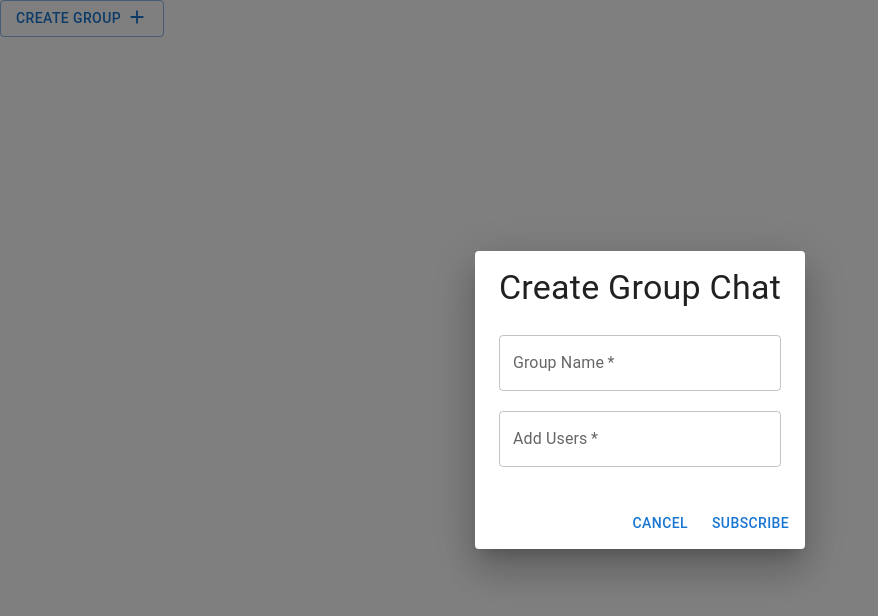
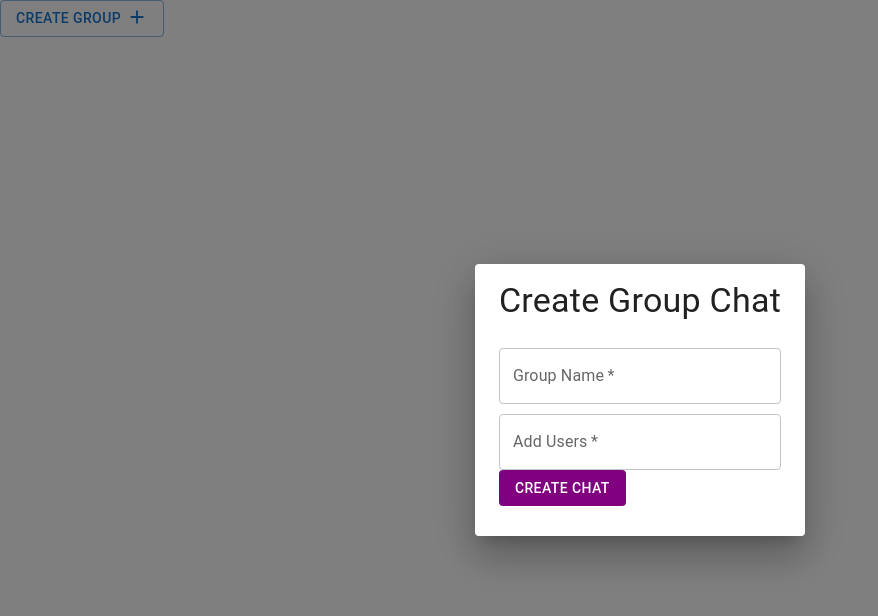
Before and after one commit to gauravsahay007/Simple.CHAT-Client-, a React (Create React App) app in the folder client/: page /chats in a window 1280 px wide. Both pictures are taken after a click on the button "CREATE GROUP". Shown: the top 616 px of the page, without its empty margins (0-878 px from the left). Built offline with nearby package versions, Linux system fonts and the light colour scheme.

Commit message:
Create Group Chat completed

```diff
--- a/client/src/Components/Auth/Helper/APIcalls.js
+++ b/client/src/Components/Auth/Helper/APIcalls.js
@@ -18,7 +18,6 @@ export const login = (user) => {
 }
 
 export const signup = (user) => {
-    console.log(API);
     return fetch(`${API}/signup`,{
         method:"POST",
         headers:{
--- /dev/null
+++ b/client/src/Components/Avatar/UserBadgeItem.js
@@ -0,0 +1,12 @@
+import { Box } from '@mui/material'
+import React from 'react'
+import CloseIcon from '@mui/icons-material/Close';
+export default function UserBadgeItem({user,handlerfunction}) {
+  return (
+    <Box sx={{bgcolor:"#E8BD0D",borderRadius:"100px", pl:"10px", pr:"10px", pt:"5px",pb:"5px", mt:"5px", fontWeight:"500",cursor:"pointer"}} onClick={handlerfunction}>
+        {user.name}
+        <CloseIcon sx={{fontSize:"10px", position:"relative", top:"2px",ml:"2px"}}/>
+
+    </Box>
+  )
+}
--- /dev/null
+++ b/client/src/Components/Avatar/UserListItem.js
@@ -0,0 +1,19 @@
+import React from 'react'
+import { Box, Avatar, Stack, Typography } from '@mui/material'
+export default function UserListItem({user, handleFunction}) {
+
+  return (
+    <Box onClick={handleFunction} sx={[{bgcolor:"blue",mt:"5px",mb:"5px",color:"white",borderRadius:1 , p:"5px", display:"flex" , gap:"20px",cursor:"pointer"},{
+        '&:hover':{
+            bgcolor:"#2827CC"
+        }
+    }]}>
+        <Avatar sx={{ bgcolor: "grey", width: 38, height: 38 }} src={user.pic}/>
+    <Box sx={{display:"flex", flexDirection:"column"}}>
+        <Typography>{user.name}</Typography>
+        <Typography sx={{color:"white"}} >{user.email}</Typography>
+    </Box>
+
+    </Box>
+  )
+}
--- a/client/src/Components/CreateGroupChat.js
+++ b/client/src/Components/CreateGroupChat.js
@@ -3,9 +3,10 @@ import { useState, useEffect } from 'react';
 import { ChatState } from '../main/chatProvider';
 import { CreateGroup, SearchUsers } from './Helper';
 import { isAuthenticated } from './Auth/Helper/APIcalls';
+import UserListItem from './Avatar/UserListItem';
 // ----------------------------------------------
 // Material UI
-import { Typography, Grid, Snackbar } from '@mui/material';
+import { Typography, Grid, Snackbar, CircularProgress, Stack, Alert, Box} from '@mui/material';
 import Button from '@mui/material/Button';
 import TextField from '@mui/material/TextField';
 import Dialog from '@mui/material/Dialog';
@@ -14,6 +15,8 @@ import DialogContent from '@mui/material/DialogContent';
 import DialogContentText from '@mui/material/DialogContentText';
 import DialogTitle from '@mui/material/DialogTitle';
 import AddIcon from '@mui/icons-material/Add';
+import { blue } from '@mui/material/colors';
+import UserBadgeItem from './Avatar/UserBadgeItem';
 // ------------------------------------------------
 
 
@@ -65,12 +68,18 @@ const handleSearch = (query) => {
     }
 
     try{
-        SearchUsers(user,jwt,query).then((response,err)=>{
+        setLoading(true);
+        SearchUsers(user,query).then((response,err)=>{
             setSearchResults(response)
-            console.log(searchResults);
+           setInterval(()=>{
+            setLoading(false);
+           },1000)
+
         })
     }catch(err){
+
         console.log(err);
+        return;
     }
 }
 
@@ -81,7 +90,7 @@ const handleSubmit = () =>{
     try{
         CreateGroup(user,selectedUsers,groupChatName).then((response,err)=>{
             console.log(response);
-            setChats(response);
+
         })
     }
     catch(err){
@@ -90,6 +99,26 @@ const handleSubmit = () =>{
     }
 }
 
+const handleGroup = (userToAdd) => {
+    if(selectedUsers.includes(userToAdd)){
+        <Snackbar open={open} onClose={handleClose} autoHideDuration={4000}>
+        <Alert  severity="error" variant='filled' sx={{ width: '100%' }}>
+          User Already Added!!
+        </Alert>
+      </Snackbar>
+      return ;
+
+
+    }
+    else  setSelectedUsers([...selectedUsers, userToAdd]);
+
+}
+
+const handleDelete=(userToDelete)=>{
+    setSelectedUsers(
+        selectedUsers.filter((sel) => sel._id !== userToDelete._id)
+      );
+}
 // -------------------------------------------------------
 
   return (
@@ -115,7 +144,7 @@ const handleSubmit = () =>{
                   onChange={(event)=>{ setGroupChatName(event.target.value)}}
                 />
               </Grid>
-              <Grid item xs={12} sx={{mb:"10px" , mt: "20px"}}>
+              <Grid item xs={12} sx={{mb:"10px" , mt: "10px"}}>
                 <TextField
                   required
                   fullWidth
@@ -123,13 +152,44 @@ const handleSubmit = () =>{
                   label="Add Users"
                   onChange={(e)=>handleSearch(e.target.value) }
                 />
+
+                <Box sx={{display:"flex", fontSize:"10px", gap:"5px"}}>
+                    {selectedUsers.map((u)=>(
+                        <UserBadgeItem key={u._id} user={u} handlerfunction={()=>{handleDelete(u)}}/>
+                    ))}
+                </Box>
+
+            <Stack direction="row" spacing={10}>
+                <Button variant='filled'  sx={[{bgcolor:"purple", color:"white", mt:"5px"},{
+                                '&:hover':{
+                                    bgcolor: "#6A1B4D"
+                                }
+                            }]
+                        } onClick={handleSubmit}>Create Chat</Button>
+    {loading? (
+        <div> <CircularProgress size="25px" sx={{mt:"12px"}}/></div>
+
+                  ):( <div></div> )}
+
+            </Stack>
+
+            {loading? (
+        <div> </div>
+                  ):(
+                    searchResults
+                    ?.slice(0, 4)
+                    .map((user) => (
+                      <UserListItem key={user._id} user={user} handleFunction={()=>handleGroup(user)}/>
+
+                    )))}
+
               </Grid>
         </DialogContent>
-        <DialogActions>
-          <Button onClick={handleClose}>Cancel</Button>
-          <Button onClick={handleClose}>Subscribe</Button>
-        </DialogActions>
+
       </Dialog>
+
+
+
     </div>
   );
 }
--- a/client/src/Components/Helper.js
+++ b/client/src/Components/Helper.js
@@ -20,14 +20,16 @@ export const CreateGroup = (data,users,name) => {
     })
 }
 
-export const SearchUsers = (data,jwt,search) => {
+
+export const SearchUsers = (data,search) => {
     console.log(data.token);
     return fetch(`${API}/${data.user._id}?search=${search}`,{
-        method: "GET",
-        Accept: "application/json",
-        "Content-Type": "application/json",
-        Authorization: `Bearer ${jwt}`
-    }).then(response=>{
+        method:"GET",
+        headers:{
+            Accept: "application/json",
+            "Content-Type":"application/json",
+            Authorization: `Bearer ${data.token}`
+     }   }).then(response=>{
 
         return response.json();
     })
```
